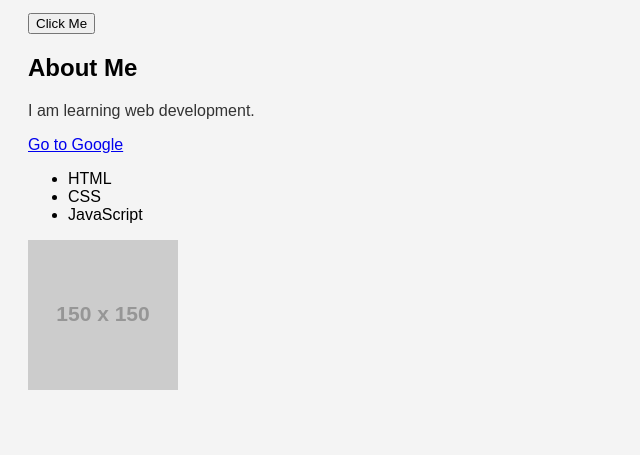
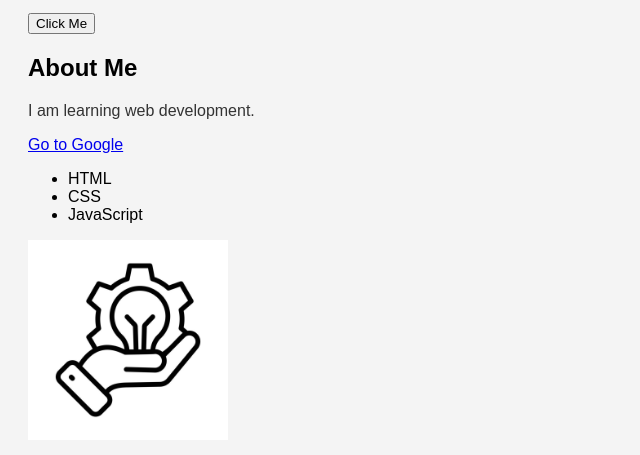
Before and after one commit to ShashwatGaur/my-website, a plain HTML site: page index.html in a window 1280 px wide. Shown: the part 129-584 px from the top of the page, without its empty margins (0-640 px from the left). Drawn offline with Linux system fonts and the light colour scheme; placeholder pictures from the web are drawn by us.

Commit message:
Added images now

```diff
--- a/index.html
+++ b/index.html
@@ -21,7 +21,7 @@
 		<li>JavaScript</li>
 	</ul>
 
-	<img src="https://via.placeholder.com/150" alt="Sample Image">
+	<img src="images/streamline-your-service-with-our-sleek-and-versatile-icon-for-every-digital-need-vector.jpg" alt="Sample Image" width="200">
 	<script src="script1.js"></script>
 </body>
 </html>
```
Also changed, not shown: images/streamline-your-service-with-our-sleek-and-versatile-icon-for-every-digital-need-vector.jpg (added).
